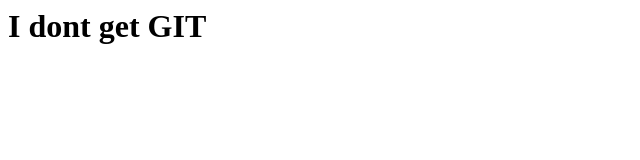
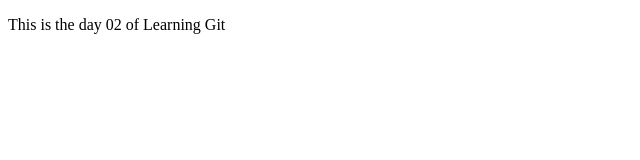
Before and after one commit to SupunHerath/test.repo, a plain HTML site: page index.html in a window 1280 px wide. Shown: the whole page, without its empty margins (0-640 px from the left). Drawn offline with Linux system fonts and the light colour scheme.

Commit message:
This is the day02
Some description

```diff
--- a/index.html
+++ b/index.html
@@ -1 +1,13 @@
-<h1>I dont get GIT</h1>
+<!DOCTYPE html>
+<html lang="en">
+<head>
+    <meta charset="UTF-8">
+    <meta name="viewport" content="width=device-width, initial-scale=1.0">
+    <title>Day 2 Git</title>
+</head>
+<body>
+
+    <p>This is the day 02 of Learning Git</p>
+
+</body>
+</html>
```
